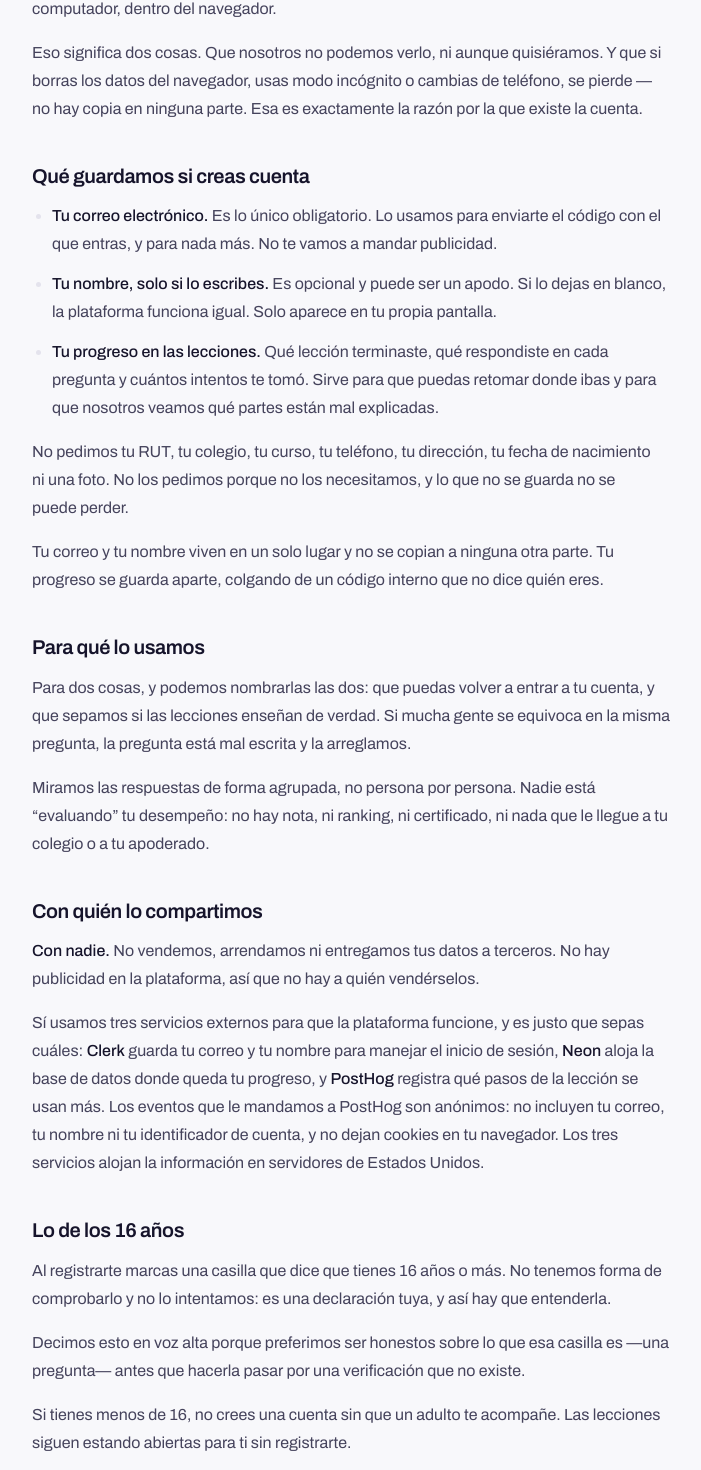
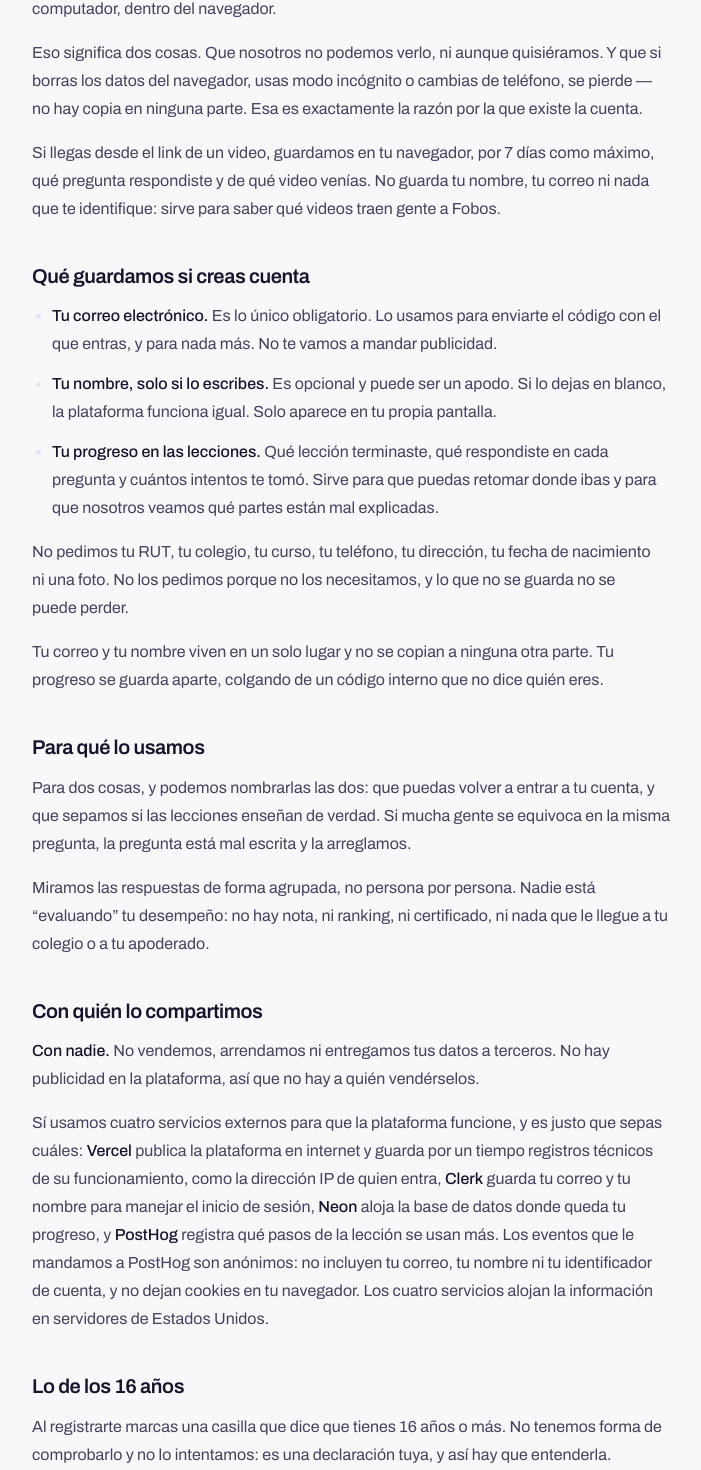
Before and after one commit to bgutierreztoro-a11y/plataforma-paes, a Next.js app: page /privacidad in a window 1280 px wide. Shown: the part 377-1847 px from the top of the page, without its empty margins (288-989 px from the left). Built offline with nearby package versions, Linux system fonts and the light colour scheme; no server answers.

Commit message:
recorrido: privacidad nombra a Vercel y la cookie de origen, textos firmados por Benja

```diff
--- a/app/privacidad/page.tsx
+++ b/app/privacidad/page.tsx
@@ -54,6 +54,11 @@ export default function Privacidad() {
           borras los datos del navegador, usas modo incógnito o cambias de teléfono, se pierde —
           no hay copia en ninguna parte. Esa es exactamente la razón por la que existe la cuenta.
         </p>
+        <p>
+          Si llegas desde el link de un video, guardamos en tu navegador, por 7 días como máximo,
+          qué pregunta respondiste y de qué video venías. No guarda tu nombre, tu correo ni nada
+          que te identifique: sirve para saber qué videos traen gente a Fobos.
+        </p>
       </Seccion>
 
       <Seccion titulo="Qué guardamos si creas cuenta">
@@ -106,14 +111,16 @@ export default function Privacidad() {
           quién vendérselos.
         </p>
         <p>
-          Sí usamos tres servicios externos para que la plataforma funcione, y es justo que sepas
-          cuáles: <strong className="font-medium text-ink">Clerk</strong> guarda tu correo y tu
+          Sí usamos cuatro servicios externos para que la plataforma funcione, y es justo que sepas
+          cuáles: <strong className="font-medium text-ink">Vercel</strong> publica la plataforma
+          en internet y guarda por un tiempo registros técnicos de su funcionamiento, como la
+          dirección IP de quien entra, <strong className="font-medium text-ink">Clerk</strong> guarda tu correo y tu
           nombre para manejar el inicio de sesión,{" "}
           <strong className="font-medium text-ink">Neon</strong> aloja la base de datos donde queda
           tu progreso, y <strong className="font-medium text-ink">PostHog</strong> registra qué
           pasos de la lección se usan más. Los eventos que le mandamos a PostHog son anónimos: no
           incluyen tu correo, tu nombre ni tu identificador de cuenta, y no dejan cookies en tu
-          navegador. Los tres servicios alojan la información en servidores de Estados Unidos.
+          navegador. Los cuatro servicios alojan la información en servidores de Estados Unidos.
         </p>
       </Seccion>
 
```
